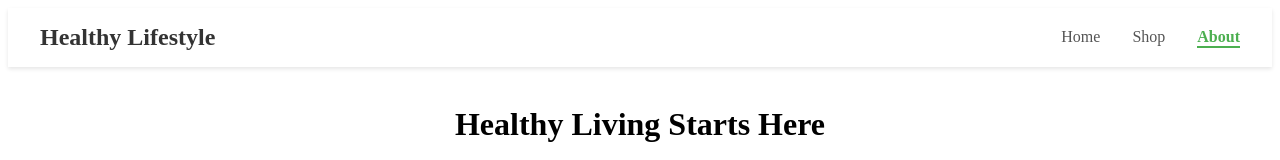
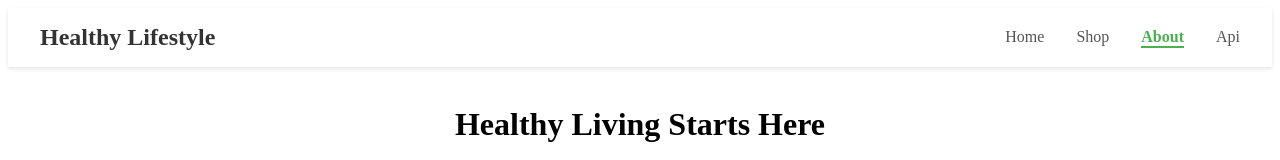
Before and after one commit to baharlawter/Healthy-Lifestyle-App, a React (Vite) app in the folder Healty-Lifestyle-App/: page /about in a window 1280 px wide. Shown: the top 160 px of the page. Built offline with nearby package versions, Linux system fonts and the light colour scheme.

Commit message:
pushing to Main branch

```diff
--- a/Healty-Lifestyle-App/src/components/Header/Header.jsx
+++ b/Healty-Lifestyle-App/src/components/Header/Header.jsx
@@ -14,7 +14,7 @@ function Header() {
           </NavLink>
           <NavLink to="/shop">Shop</NavLink>
           <NavLink to="/about">About</NavLink>
-          {/* <NavLink to="/form">Form</NavLink> */}
+          <NavLink to="/api">Api</NavLink>
         </nav>
       </div>
     </header>
```
